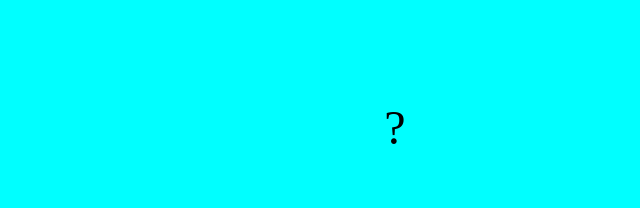
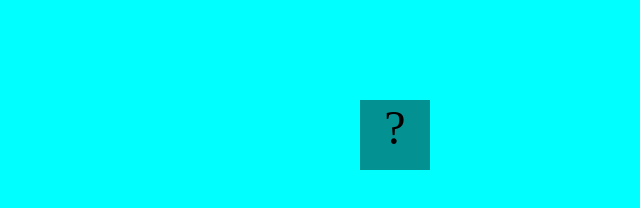
Before and after one commit to SmaranTamidela/SmaranTamidela.github.io, a plain HTML site: page projects/bouncing-box/index.html in a window 1280 px wide. Shown: the whole page, without its empty margins (640-1280 px from the left). Drawn offline with Linux system fonts and the light colour scheme.

Commit message:
add bouncing box

```diff
--- a/projects/bouncing-box/index.html
+++ b/projects/bouncing-box/index.html
@@ -8,7 +8,7 @@
 		.box {
 			width: 70px;
 			height: 70px;
-			background-color: rgb(0, 255, 255);
+			background-color: rgb(4, 145, 145);
 			font-size: 300%;
 			text-align: center;
 			user-select: none;
```
